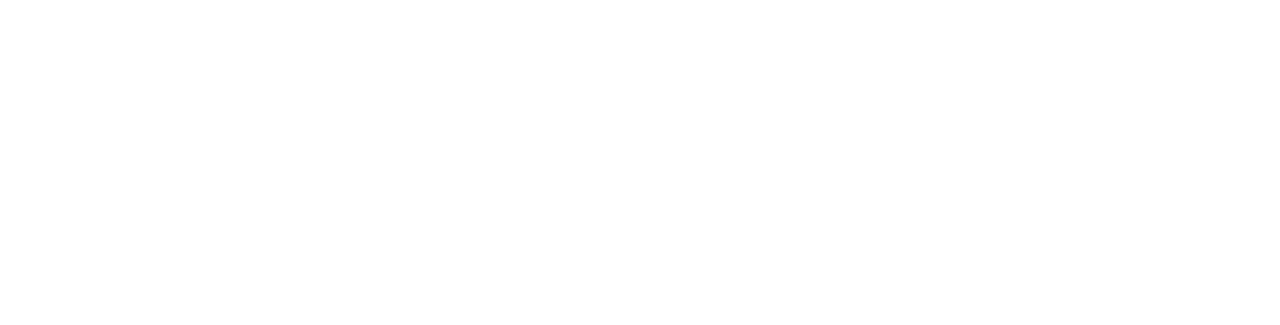
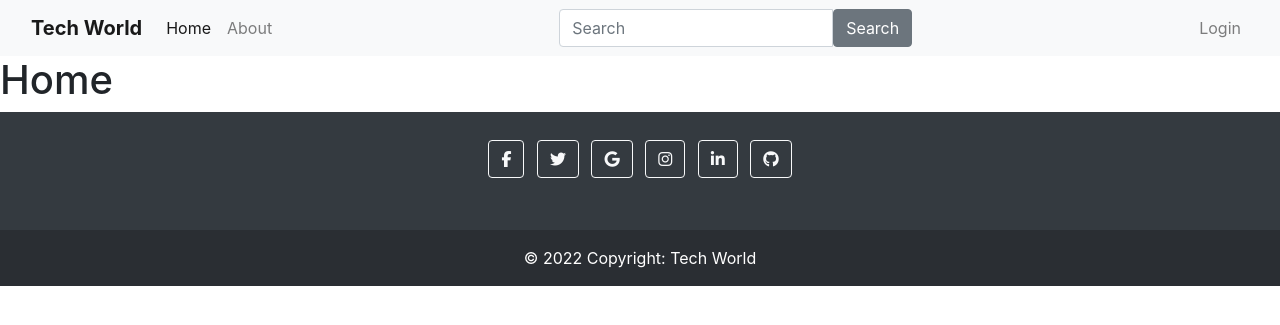
Before and after one commit to TonnyG95/tech-world, a Django app: page / in a window 1280 px wide. Before the commit the part shown is empty. Shown: the top 325 px of the page. Run offline with Django 3.2, Linux system fonts and the light colour scheme; some libraries are stand-ins or nearby versions.

Commit message:
added some bootstrap styling to nav and footer

```diff
--- a/core/templates/core/base.html
+++ b/core/templates/core/base.html
@@ -1,18 +1,99 @@
-<!DOCTYPE html>
+<!doctype html>
 <html lang="en">
-<head>
-    <meta charset="UTF-8">
-    <meta http-equiv="X-UA-Compatible" content="IE=edge">
-    <meta name="viewport" content="width=device-width, initial-scale=1.0">
-    <title>{% block title %}Tech World {%endblock%}</title>
-    <link href="https://cdn.jsdelivr.net/npm/bootstrap@5.1.3/dist/css/bootstrap.min.css" rel="stylesheet" integrity="sha384-1BmE4kWBq78iYhFldvKuhfTAU6auU8tT94WrHftjDbrCEXSU1oBoqyl2QvZ6jIW3" crossorigin="anonymous">
+  <head>
+    <!-- Required meta tags -->
+    <meta charset="utf-8">
+    <meta name="viewport" content="width=device-width, initial-scale=1, shrink-to-fit=no">
 
-</head>
-<body>
-    {% block content %}
+    <!-- Bootstrap CSS -->
+    <link rel="stylesheet" href="https://cdn.jsdelivr.net/npm/bootstrap@4.0.0/dist/css/bootstrap.min.css" integrity="sha384-Gn5384xqQ1aoWXA+058RXPxPg6fy4IWvTNh0E263XmFcJlSAwiGgFAW/dAiS6JXm" crossorigin="anonymous">
 
-    {% endblock %}
+    <title>{% block title %}Tech World{% endblock%}</title>
+  </head>
+  <body>
+    <nav class="navbar navbar-expand-lg navbar-light bg-light">
+        <div class="container-fluid">
+            <a href="/" class="navbar-brand"><strong>Tech World</strong></a>
+            <button type="button" class="navbar-toggler" data-bs-toggle="collapse" data-bs-target="#navbarCollapse">
+                <span class="navbar-toggler-icon"></span>
+            </button>
+            <div class="collapse navbar-collapse justify-content-between" id="navbarCollapse">
+                <div class="navbar-nav">
+                    <a href="/" class="nav-item nav-link active">Home</a>
+                    <a href="about" class="nav-item nav-link">About</a>
+                    <div class="nav-item dropdown">
 
-    <script src="https://cdn.jsdelivr.net/npm/bootstrap@5.1.3/dist/js/bootstrap.bundle.min.js" integrity="sha384-ka7Sk0Gln4gmtz2MlQnikT1wXgYsOg+OMhuP+IlRH9sENBO0LRn5q+8nbTov4+1p" crossorigin="anonymous"></script>
-</body>
+                    </div>
+                </div>
+                <form class="d-flex">
+                    <div class="input-group">
+                        <input type="text" class="form-control" placeholder="Search">
+                        <button type="button" class="btn btn-secondary">Search</button>
+                    </div>
+                </form>
+                <div class="navbar-nav">
+                    <a href="#" class="nav-item nav-link">Login</a>
+                </div>
+            </div>
+        </div>
+    </nav>
+
+    {% block content%}
+
+    {% endblock%}
+
+    <footer class="bg-dark text-center text-white">
+        <!-- Grid container -->
+        <div class="container p-4 pb-0">
+          <!-- Section: Social media -->
+          <section class="mb-4">
+            <!-- Facebook -->
+            <a class="btn btn-outline-light btn-floating m-1" href="#!" role="button"
+              ><i class="fab fa-facebook-f"></i
+            ></a>
+
+            <!-- Twitter -->
+            <a class="btn btn-outline-light btn-floating m-1" href="#!" role="button"
+              ><i class="fab fa-twitter"></i
+            ></a>
+
+            <!-- Google -->
+            <a class="btn btn-outline-light btn-floating m-1" href="#!" role="button"
+              ><i class="fab fa-google"></i
+            ></a>
+
+            <!-- Instagram -->
+            <a class="btn btn-outline-light btn-floating m-1" href="#!" role="button"
+              ><i class="fab fa-instagram"></i
+            ></a>
+
+            <!-- Linkedin -->
+            <a class="btn btn-outline-light btn-floating m-1" href="#!" role="button"
+              ><i class="fab fa-linkedin-in"></i
+            ></a>
+
+            <!-- Github -->
+            <a class="btn btn-outline-light btn-floating m-1" href="#!" role="button"
+              ><i class="fab fa-github"></i
+            ></a>
+          </section>
+          <!-- Section: Social media -->
+        </div>
+        <!-- Grid container -->
+
+        <!-- Copyright -->
+        <div class="text-center p-3" style="background-color: rgba(0, 0, 0, 0.2);">
+          © 2022 Copyright:
+          <a class="text-white" href="/">Tech World</a>
+        </div>
+        <!-- Copyright -->
+      </footer>
+
+    <!-- Optional JavaScript -->
+    <!-- jQuery first, then Popper.js, then Bootstrap JS -->
+    <script src="https://code.jquery.com/jquery-3.2.1.slim.min.js" integrity="sha384-KJ3o2DKtIkvYIK3UENzmM7KCkRr/rE9/Qpg6aAZGJwFDMVNA/GpGFF93hXpG5KkN" crossorigin="anonymous"></script>
+    <script src="https://cdn.jsdelivr.net/npm/popper.js@1.12.9/dist/umd/popper.min.js" integrity="sha384-ApNbgh9B+Y1QKtv3Rn7W3mgPxhU9K/ScQsAP7hUibX39j7fakFPskvXusvfa0b4Q" crossorigin="anonymous"></script>
+    <script src="https://cdn.jsdelivr.net/npm/bootstrap@4.0.0/dist/js/bootstrap.min.js" integrity="sha384-JZR6Spejh4U02d8jOt6vLEHfe/JQGiRRSQQxSfFWpi1MquVdAyjUar5+76PVCmYl" crossorigin="anonymous"></script>
+    <script src="https://kit.fontawesome.com/0c8560bb6c.js" crossorigin="anonymous"></script>
+  </body>
 </html>
--- a/core/views.py
+++ b/core/views.py
@@ -1,7 +1,7 @@
 from django.shortcuts import render
 
 def frontpage(request):
-    return render(request, 'core/base.html')
+    return render(request, 'core/frontpage.html')
 
 def about(request):
     return render(request, 'core/about.html')
```
